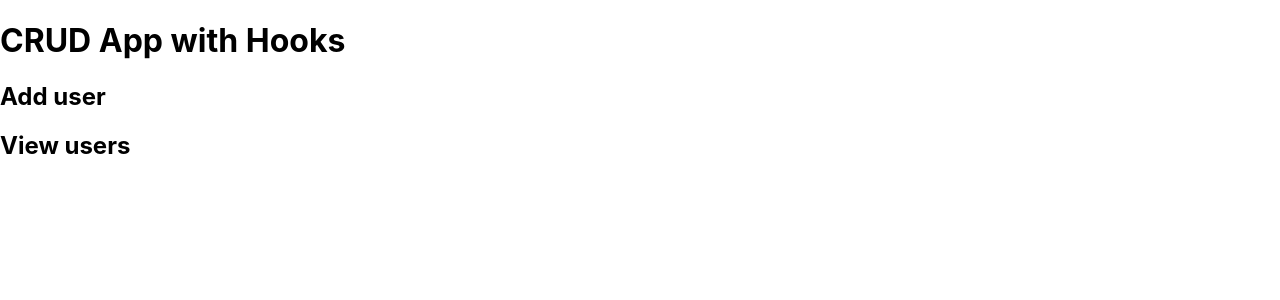
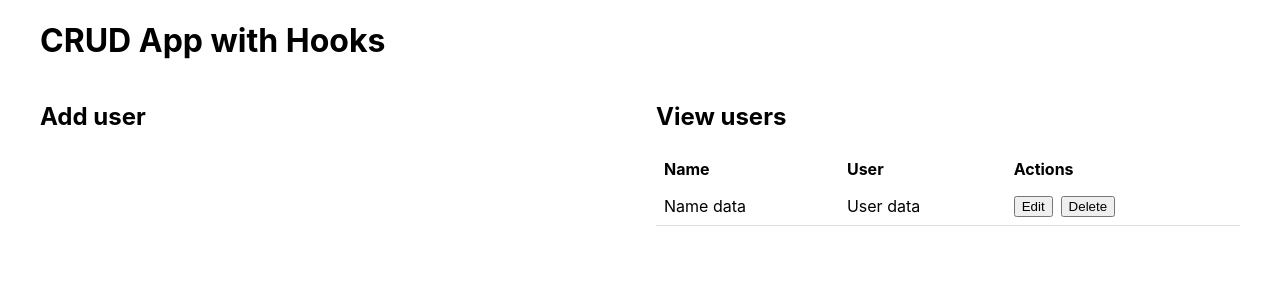
Before and after one commit to funduleadiana/React-hooks, a React (Create React App) app: page / in a window 1280 px wide. Shown: the top 300 px of the page. Built offline with nearby package versions, Linux system fonts and the light colour scheme.

Commit message:
adding table and styling

```diff
--- a/src/App.js
+++ b/src/App.js
@@ -1,4 +1,5 @@
 import React from 'react';
+import UserTable from './tables/UserTable';
 
 const App = () => {
   return(
@@ -10,6 +11,7 @@ const App = () => {
         </div>
         <div className="flex-large">
           <h2>View users</h2>
+          <UserTable/>
         </div>
       </div>
     </div>
--- a/src/index.css
+++ b/src/index.css
@@ -14,8 +14,44 @@ button,
 	margin-right: .5rem;
 }
 
+.container{
+  max-width: 1200px;
+  padding: 0 1rem;
+  margin-left: auto;
+  margin-right: auto;
+}
 
-code {
-  font-family: source-code-pro, Menlo, Monaco, Consolas, "Courier New",
-    monospace;
+.flex-large {
+  padding-left: 1rem;
+  padding-right: 1rem;
 }
+
+.flex-row {
+  margin-left: -1rem;
+  margin-right: -1rem;
+}
+
+.flex-row {
+  display: flex;
+  flex-direction: row;
+  }
+
+.flex-large {
+  flex-basis: 100%;
+  margin-bottom: 1rem;
+}
+
+table {
+  border-collapse: collapse;
+  border-spacing: 0;
+  width: 100%;
+  max-width: 100%;
+}
+
+th, td {
+  text-align: left;
+  padding: 0.5rem;
+}
+td {
+  border-bottom: 1px solid #dedede;
+}
--- /dev/null
+++ b/src/tables/UserTable.js
@@ -0,0 +1,27 @@
+import React from 'react';
+
+
+const UserTable=()=> (
+    <table>
+        <thead>
+            <tr>
+                <th>Name</th>
+                <th>User</th>
+                <th>Actions</th>
+            </tr>
+        </thead>
+        <tbody>
+            <tr>
+                <td>Name data</td>
+                <td>User data</td>
+                <td>
+                    <button className="button">Edit</button>
+                    <button className="button">Delete</button>
+                </td>
+            </tr>
+        </tbody>
+
+    </table>
+);
+
+export default UserTable;
```
